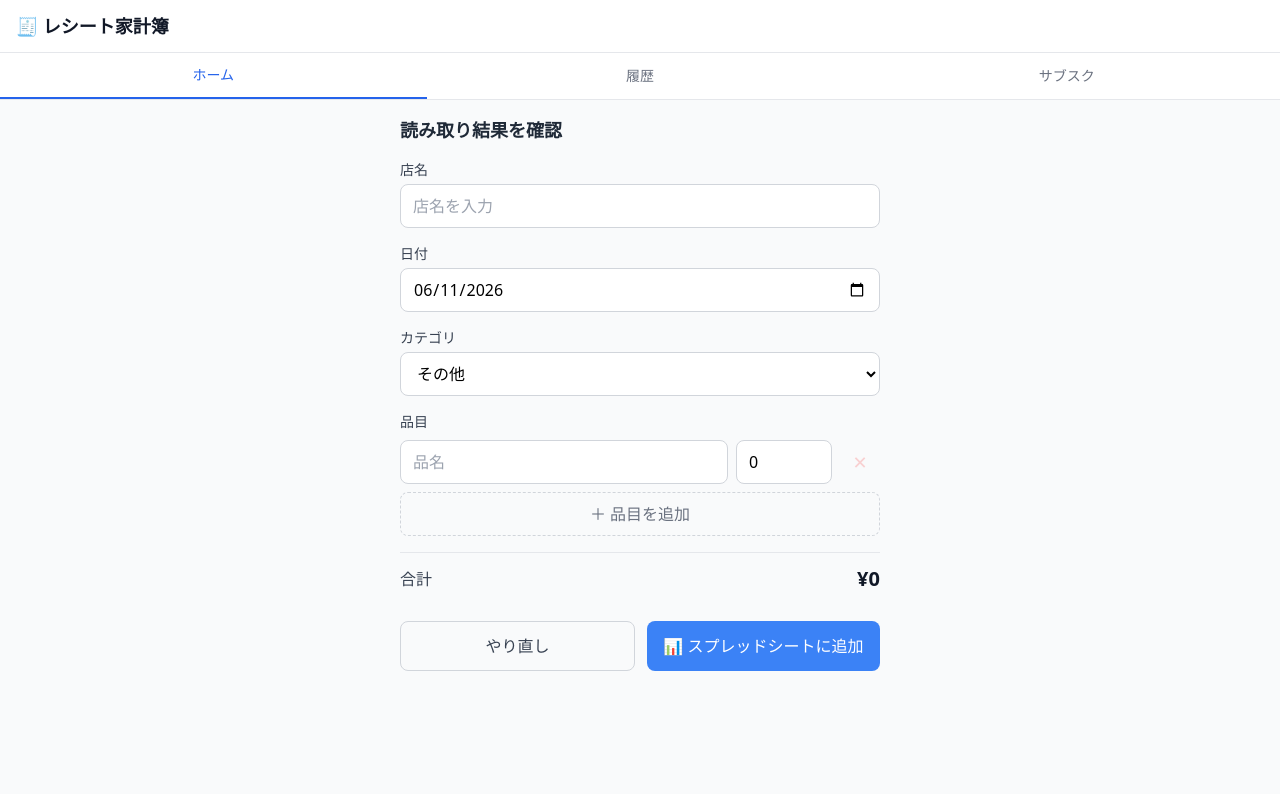
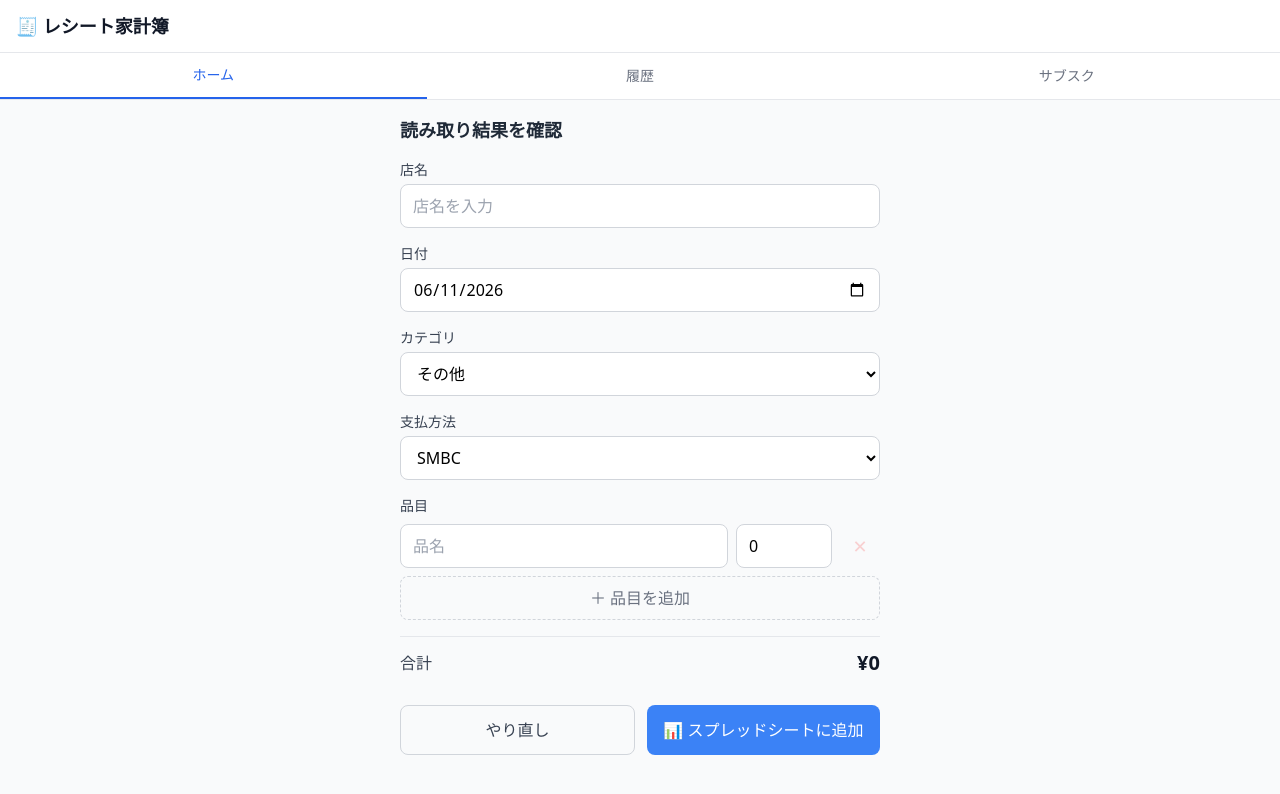
Before and after one commit to qqqlq/receipt-kakeibo, a React (Vite) app: page / in a window 1280 px wide. Both pictures are taken after a click on the button "✍️ 手入力". Shown: the top 794 px of the page. Built offline with nearby package versions, Linux system fonts and the light colour scheme.

Commit message:
支払方法をフロントエンドに追加（ReceiptPreview・SubscriptionManager）

```diff
--- a/src/components/ReceiptPreview.jsx
+++ b/src/components/ReceiptPreview.jsx
@@ -1,5 +1,5 @@
 import { useState, useEffect } from 'react'
-import { CATEGORIES } from '../lib/constants.js'
+import { CATEGORIES, PAYMENT_METHODS } from '../lib/constants.js'
 
 /**
  * レシート読み取り結果の確認・編集コンポーネント
@@ -13,6 +13,7 @@ export function ReceiptPreview({ data, onSave, onReset, isSaving }) {
   const [items, setItems] = useState(
     data.items?.length ? data.items : [{ name: '', price: 0 }]
   )
+  const [paymentMethod, setPaymentMethod] = useState(PAYMENT_METHODS[0])
 
   // data が変わったら再初期化（再読み取り後など）
   useEffect(() => {
@@ -22,6 +23,7 @@ export function ReceiptPreview({ data, onSave, onReset, isSaving }) {
       CATEGORIES.includes(data.category) ? data.category : 'その他'
     )
     setItems(data.items?.length ? data.items : [{ name: '', price: 0 }])
+    setPaymentMethod(PAYMENT_METHODS[0])
   }, [data])
 
   // 合計を自動計算
@@ -44,7 +46,7 @@ export function ReceiptPreview({ data, onSave, onReset, isSaving }) {
   }
 
   function handleSave() {
-    onSave({ storeName, date, category, items, total, tax: data.tax ?? 0 })
+    onSave({ storeName, date, category, items, total, tax: data.tax ?? 0, paymentMethod })
   }
 
   return (
@@ -84,6 +86,20 @@ export function ReceiptPreview({ data, onSave, onReset, isSaving }) {
         >
           {CATEGORIES.map((cat) => (
             <option key={cat} value={cat}>{cat}</option>
+          ))}
+        </select>
+      </div>
+
+      {/* 支払方法 */}
+      <div className="flex flex-col gap-1">
+        <label className="text-sm font-medium text-gray-700">支払方法</label>
+        <select
+          value={paymentMethod}
+          onChange={(e) => setPaymentMethod(e.target.value)}
+          className="min-h-[44px] border border-gray-300 rounded-lg px-3 py-2 bg-white focus:outline-none focus:ring-2 focus:ring-blue-400"
+        >
+          {PAYMENT_METHODS.map((m) => (
+            <option key={m} value={m}>{m}</option>
           ))}
         </select>
       </div>
--- a/src/components/SubscriptionManager.jsx
+++ b/src/components/SubscriptionManager.jsx
@@ -14,7 +14,7 @@ export function SubscriptionManager() {
   const [isAdding, setIsAdding] = useState(false)
 
   // 追加フォームのstate
-  const [form, setForm] = useState({ name: '', amount: '', category: 'その他', billingType: '毎月', billingDay: '', billingMonth: '' })
+  const [form, setForm] = useState({ name: '', amount: '', category: 'その他', billingType: '毎月', billingDay: '', billingMonth: '', paymentMethod: PAYMENT_METHODS[0] })
 
   useEffect(() => {
     fetchSubscriptions()
@@ -52,8 +52,9 @@ export function SubscriptionManager() {
         billingType: form.billingType,
         billingDay: day,
         billingMonth: form.billingType === '毎年' ? Number(form.billingMonth) : '',
+        paymentMethod: form.paymentMethod,
       })
-      setForm({ name: '', amount: '', category: 'その他', billingType: '毎月', billingDay: '', billingMonth: '' })
+      setForm({ name: '', amount: '', category: 'その他', billingType: '毎月', billingDay: '', billingMonth: '', paymentMethod: PAYMENT_METHODS[0] })
       await fetchSubscriptions()
     } catch (err) {
       setError(err.message)
@@ -105,6 +106,9 @@ export function SubscriptionManager() {
                     : `毎月${sub.billingDay}日`} ·
                   <span className="ml-1 font-medium text-gray-700">¥{sub.amount.toLocaleString()}</span>
                   <span className="ml-2 text-xs bg-gray-100 text-gray-600 rounded-full px-2 py-0.5">{sub.category}</span>
+                  {sub.paymentMethod && (
+                    <span className="ml-1 text-xs bg-blue-50 text-blue-600 rounded-full px-2 py-0.5">{sub.paymentMethod}</span>
+                  )}
                 </p>
               </div>
               <button
@@ -183,6 +187,15 @@ export function SubscriptionManager() {
               <option key={cat} value={cat}>{cat}</option>
             ))}
           </select>
+          <select
+            value={form.paymentMethod}
+            onChange={(e) => setForm((f) => ({ ...f, paymentMethod: e.target.value }))}
+            className="min-h-[44px] border border-gray-300 rounded-lg px-3 py-2 bg-white focus:outline-none focus:ring-2 focus:ring-blue-400"
+          >
+            {PAYMENT_METHODS.map((m) => (
+              <option key={m} value={m}>{m}</option>
+            ))}
+          </select>
           <button
             type="submit"
             disabled={isAdding}
```
